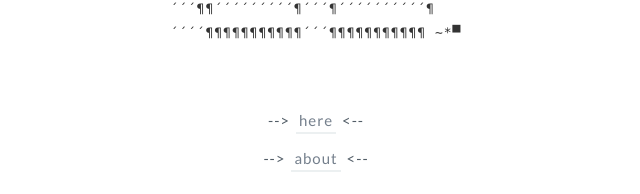
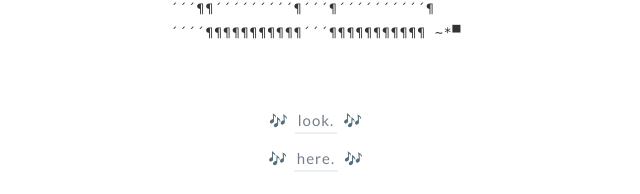
Before and after one commit to bqkc/bqkc.github.io, a Jekyll site: the page built from index.html, in a window 1280 px wide. Shown: the part 755-949 px from the top of the page, without its empty margins (324-964 px from the left). Built offline with Jekyll 4.4.1, drawn with Linux system fonts in a browser that asks for light colours.

Commit message:
Life if only as shown.

```diff
--- a/index.html
+++ b/index.html
@@ -39,5 +39,5 @@
      ´´´´¶¶¶¶¶¶¶¶¶¶¶´´´¶¶¶¶¶¶¶¶¶¶¶ ~*▀
   </pre>
 </div>
-<div class="index_center">--&gt; <a href="/archive">here</a> &lt;-- <br> --&gt; <a href="/about">about</a> &lt;--</div>
+<div class="index_center">&#x1F3B6; <a href="/about">look.</a> &#x1F3B6; <br> &#x1F3B6; <a href="/archive">here.</a> &#x1F3B6;</div>
 </div>
```
